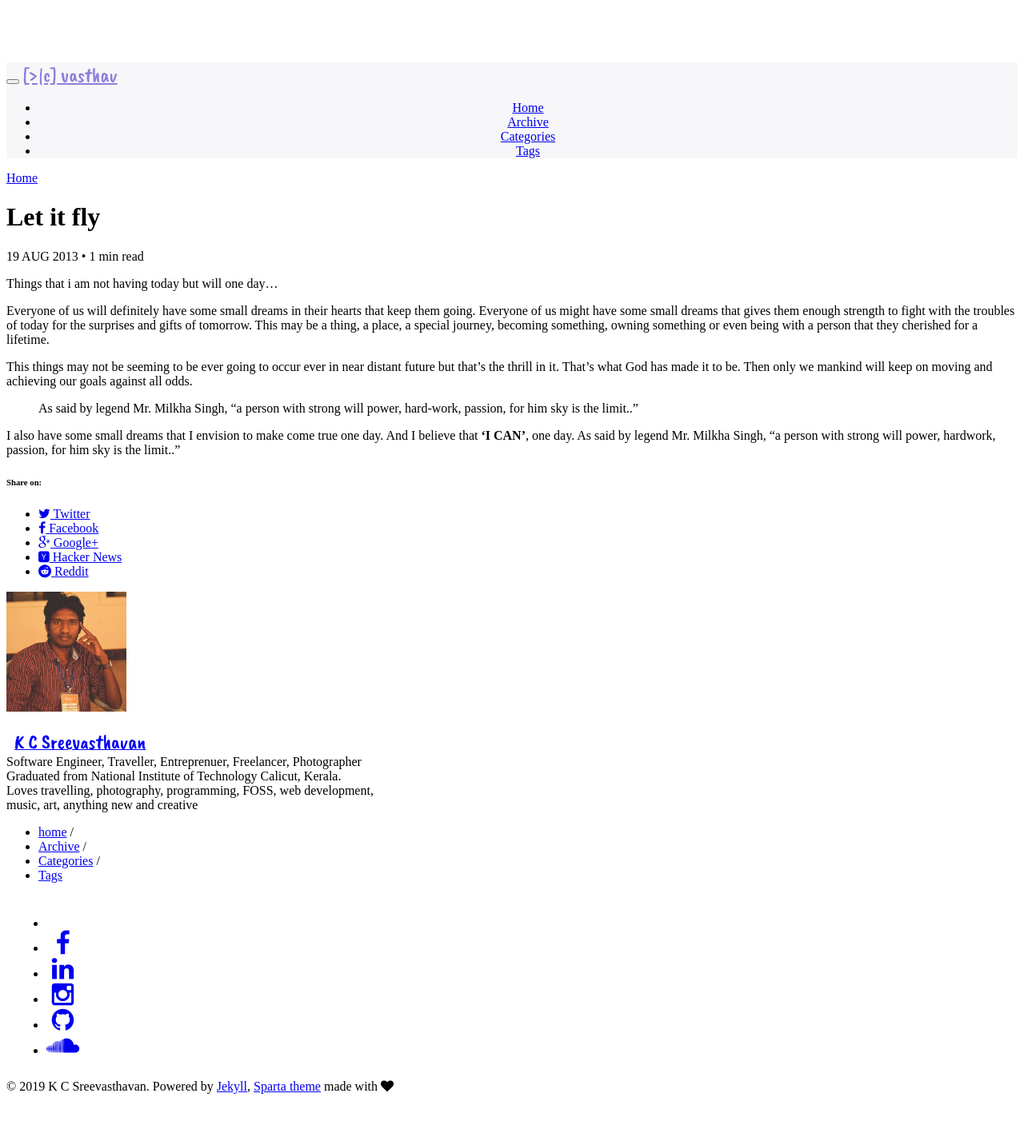
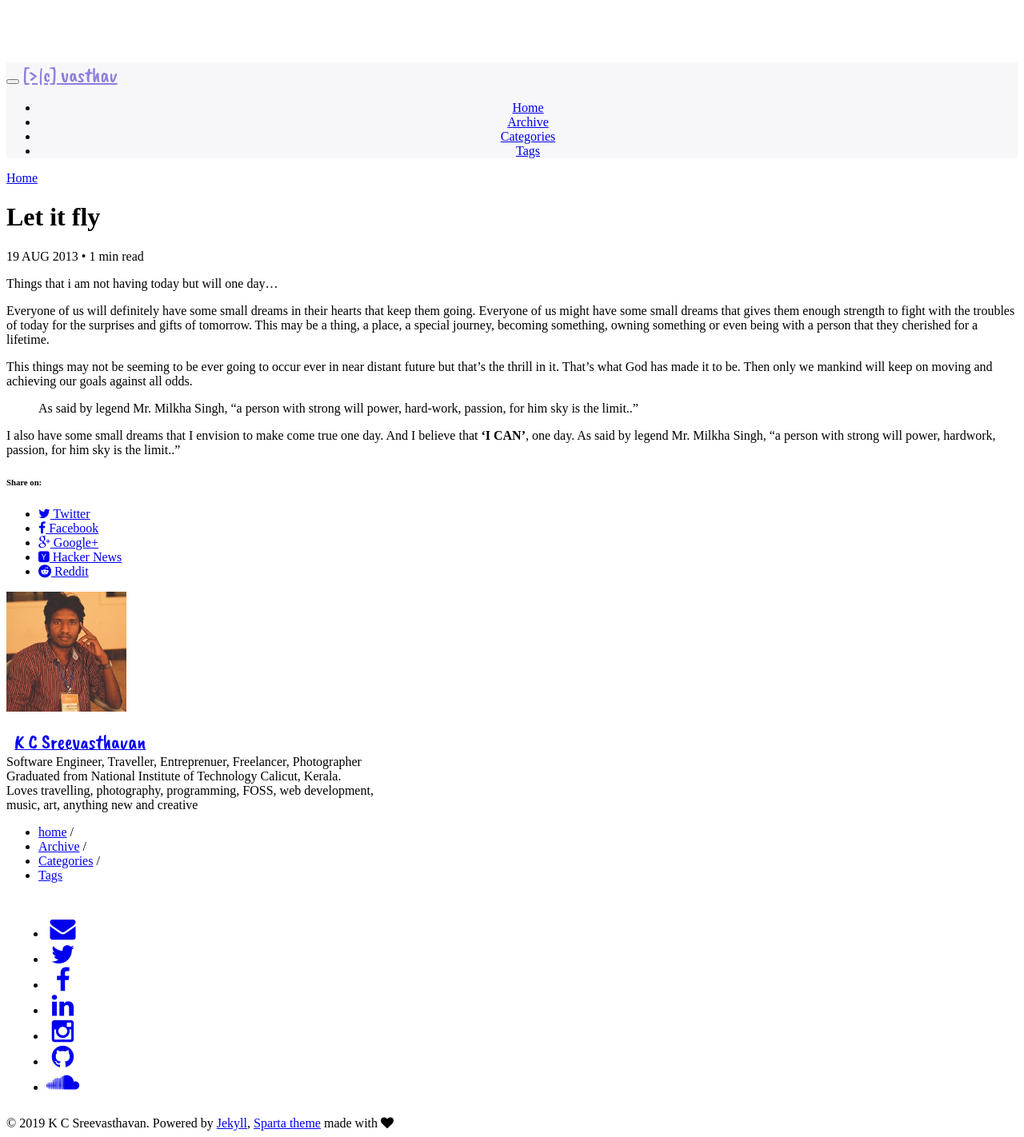
Before and after one commit to vasthav/vasthav.github.io, a Jekyll site: the page built from _posts/2013-08-19-let-it-fly.md, in a window 1280 px wide. Shown: the whole page at 80% size. Built offline with Jekyll 4.4.1, drawn with Linux system fonts in a browser that asks for light colours; comment, search, counter and statistics services are not loaded; before the commit the page ends 1376 px from its top, so only the background shows below that.

Commit message:
ui changes

```diff
--- a/_config.yml
+++ b/_config.yml
@@ -41,7 +41,8 @@ owner:
   job: Software Engineer, Traveller, Entreprenuer, Freelancer, Photographer
   bio: "Graduated from National Institute of Technology Calicut, Kerala. <br>Loves travelling, photography, programming, FOSS, web development, <br>music, art, anything new and creative"
   email: sreevasthavan@gmail.com
-  disqus-shohttps://vasthav.github.io/  twitter: me_vasthav
+  disqus-shortname: vasthav-github-io
+  twitter: me_vasthav
   facebook: sree.vasthavan
   google:
     plus: #username
--- a/_includes/social-links.html
+++ b/_includes/social-links.html
@@ -1,7 +1,8 @@
+<div class="social-links" style="padding:10px">
   <script type="text/javascript">
     // based on http://stackoverflow.com/a/10300743/280842
     function gen_mail_to_link(hs, subject) {
-    var lhs,rhs;
+      var lhs, rhs;
       var p = hs.split('@');
       lhs = p[0];
       rhs = p[1];
@@ -10,32 +11,51 @@
       document.write(rhs + "?subject=" + subject + "\"><i class=\"fa fa-2x fa-fw fa-envelope\"></i><\/a>");
     }
   </script>
-<div class="social-links" style="padding:10px">
   <ul>
     {% if author.email %}
-      <li>
+    <!-- <li>
       <script>gen_mail_to_link('{{ author.email }}', 'Hello from website');</script>
-      </li>
+    </li> -->
+    <li><a href="mailto:{{ author.email }}" class="social-link-item" target="_blank"><i class="fa fa-2x fa-fw fa-envelope"></i></a></li>
     {% endif %}
-    {% if author.twitter %}<li><a href="http://twitter.com/{{ author.twitter }}" class="social-link-item" target="_blank"><i class="fa fa-2x fa-fw fa-twitter"></i></a></li>{% endif %}
-    {% if author.facebook %}<li><a href="http://facebook.com/{{ author.facebook }}" class="social-link-item" target="_blank"><i class="fa fa-2x fa-fw fa-facebook"></i></a></li>{% endif %}
-    {% if author.google.plus %}<li><a href="http://plus.google.com/+{{ author.google.plus }}" class="social-link-item" target="_blank"><i class="fa fa-2x fa-fw fa-google-plus"></i> Google+</a></li>{% endif %}
-    {% if author.linkedin %}<li><a href="http://linkedin.com/in/{{ author.linkedin }}" class="social-link-item" target="_blank"><i class="fa fa-2x fa-fw fa-linkedin"></i></a></li>{% endif %}
-    {% if author.xing %}<li><a href="http://www.xing.com/profile/{{ author.xing }}" class="social-link-item" target="_blank"><i class="fa fa-2x fa-fw fa-xing"></i></a></li>{% endif %}
-    {% if author.instagram %}<li><a href="http://instagram.com/{{ author.instagram }}" class="social-link-item" target="_blank"><i class="fa fa-2x fa-fw fa-instagram"></i></a></li>{% endif %}
-    {% if author.tumblr %}<li><a href="http://{{ author.tumblr }}.tumblr.com" class="social-link-item" target="_blank"><i class="fa fa-2x fa-fw fa-tumblr"></i></a></li>{% endif %}
-    {% if author.github %}<li><a href="http://github.com/{{ author.github }}" class="social-link-item" target="_blank"><i class="fa fa-2x fa-fw fa-github"></i></a></li>{% endif %}
-    {% if author.stackoverflow %}<li><a href="http://stackoverflow.com/users/{{ author.stackoverflow }}" class="social-link-item" target="_blank"><i class="fa fa-2x fa-fw fa-stack-overflow"></i></a></li>{% endif %}
-    {% if author.lastfm %}<li><a href="http://lastfm.com/user/{{ author.lastfm }}" class="social-link-item" target="_blank"><i class="fa fa-2x fa-fw fa-music"></i></a></li>{% endif %}
-    {% if author.dribbble %}<li><a href="http://dribbble.com/{{ author.dribbble }}" class="social-link-item" target="_blank"><i class="fa fa-2x fa-fw fa-dribbble"></i></a></li>{% endif %}
-    {% if author.pinterest %}<li><a href="http://www.pinterest.com/{{ author.pinterest }}" class="social-link-item" target="_blank"><i class="fa fa-2x fa-fw fa-pinterest"></i></a></li>{% endif %}
-    {% if author.foursquare %}<li><a href="http://foursquare.com/{{ author.foursquare }}" class="social-link-item" target="_blank"><i class="fa fa-2x fa-fw fa-foursquare"></i></a></li>{% endif %}
-    {% if author.steam %}<li><a href="http://steamcommunity.com/id/{{ author.steam }}" class="social-link-item" target="_blank"><i class="fa fa-2x fa-fw fa-steam"></i></a></li>{% endif %}
-    {% if author.youtube %}<li><a href="https://youtube.com/user/{{ author.youtube }}" class="social-link-item" target="_blank"><i class="fa fa-2x fa-fw fa-youtube"></i></a></li>{% endif %}
-    {% if author.soundcloud %}<li><a href="http://soundcloud.com/{{ author.soundcloud }}" class="social-link-item" target="_blank"><i class="fa fa-2x fa-fw fa-soundcloud"></i></a></li>{% endif %}
-    {% if author.weibo %}<li><a href="http://www.weibo.com/{{ author.weibo }}" class="social-link-item" target="_blank"><i class="fa fa-2x fa-fw fa-weibo"></i></a></li>{% endif %}
-    {% if author.flickr %}<li><a href="http://www.flickr.com/{{ author.flickr }}" class="social-link-item" target="_blank"><i class="fa fa-2x fa-fw fa-flickr"></i></a></li>{% endif %}
-    {% if author.500px %}<li><a href="http://www.500px.com/{{ author.500px }}" class="social-link-item" target="_blank"><i class="fa fa-2x fa-fw fa-500px"></i></a></li>{% endif %}
-    {% if author.codepen %}<li><a href="http://codepen.io/{{ author.codepen }}" class="social-link-item" target="_blank"><i class="fa fa-2x fa-fw fa-codepen"></i></a></li>{% endif %}
+    {% if author.twitter %}<li><a href="http://twitter.com/{{ author.twitter }}" class="social-link-item" target="_blank"><i
+          class="fa fa-2x fa-fw fa-twitter"></i></a></li>{% endif %}
+    {% if author.facebook %}<li><a href="http://facebook.com/{{ author.facebook }}" class="social-link-item" target="_blank"><i
+          class="fa fa-2x fa-fw fa-facebook"></i></a></li>{% endif %}
+    {% if author.google.plus %}<li><a href="http://plus.google.com/+{{ author.google.plus }}" class="social-link-item"
+        target="_blank"><i class="fa fa-2x fa-fw fa-google-plus"></i> Google+</a></li>{% endif %}
+    {% if author.linkedin %}<li><a href="http://linkedin.com/in/{{ author.linkedin }}" class="social-link-item" target="_blank"><i
+          class="fa fa-2x fa-fw fa-linkedin"></i></a></li>{% endif %}
+    {% if author.xing %}<li><a href="http://www.xing.com/profile/{{ author.xing }}" class="social-link-item" target="_blank"><i
+          class="fa fa-2x fa-fw fa-xing"></i></a></li>{% endif %}
+    {% if author.instagram %}<li><a href="http://instagram.com/{{ author.instagram }}" class="social-link-item" target="_blank"><i
+          class="fa fa-2x fa-fw fa-instagram"></i></a></li>{% endif %}
+    {% if author.tumblr %}<li><a href="http://{{ author.tumblr }}.tumblr.com" class="social-link-item" target="_blank"><i
+          class="fa fa-2x fa-fw fa-tumblr"></i></a></li>{% endif %}
+    {% if author.github %}<li><a href="http://github.com/{{ author.github }}" class="social-link-item" target="_blank"><i
+          class="fa fa-2x fa-fw fa-github"></i></a></li>{% endif %}
+    <!-- {% if author.stackoverflow %}<li><a href="http://stackoverflow.com/users/{{ author.stackoverflow }}" class="social-link-item" target="_blank"><i class="fa fa-2x fa-fw fa-stack-overflow"></i></a></li>{% endif %} -->
+    {% if author.lastfm %}<li><a href="http://lastfm.com/user/{{ author.lastfm }}" class="social-link-item" target="_blank"><i
+          class="fa fa-2x fa-fw fa-music"></i></a></li>{% endif %}
+    {% if author.dribbble %}<li><a href="http://dribbble.com/{{ author.dribbble }}" class="social-link-item" target="_blank"><i
+          class="fa fa-2x fa-fw fa-dribbble"></i></a></li>{% endif %}
+    {% if author.pinterest %}<li><a href="http://www.pinterest.com/{{ author.pinterest }}" class="social-link-item"
+        target="_blank"><i class="fa fa-2x fa-fw fa-pinterest"></i></a></li>{% endif %}
+    {% if author.foursquare %}<li><a href="http://foursquare.com/{{ author.foursquare }}" class="social-link-item"
+        target="_blank"><i class="fa fa-2x fa-fw fa-foursquare"></i></a></li>{% endif %}
+    {% if author.steam %}<li><a href="http://steamcommunity.com/id/{{ author.steam }}" class="social-link-item" target="_blank"><i
+          class="fa fa-2x fa-fw fa-steam"></i></a></li>{% endif %}
+    {% if author.youtube %}<li><a href="https://youtube.com/user/{{ author.youtube }}" class="social-link-item" target="_blank"><i
+          class="fa fa-2x fa-fw fa-youtube"></i></a></li>{% endif %}
+    {% if author.soundcloud %}<li><a href="http://soundcloud.com/{{ author.soundcloud }}" class="social-link-item"
+        target="_blank"><i class="fa fa-2x fa-fw fa-soundcloud"></i></a></li>{% endif %}
+    {% if author.weibo %}<li><a href="http://www.weibo.com/{{ author.weibo }}" class="social-link-item" target="_blank"><i
+          class="fa fa-2x fa-fw fa-weibo"></i></a></li>{% endif %}
+    {% if author.flickr %}<li><a href="http://www.flickr.com/{{ author.flickr }}" class="social-link-item" target="_blank"><i
+          class="fa fa-2x fa-fw fa-flickr"></i></a></li>{% endif %}
+    {% if author.500px %}<li><a href="http://www.500px.com/{{ author.500px }}" class="social-link-item" target="_blank"><i
+          class="fa fa-2x fa-fw fa-500px"></i></a></li>{% endif %}
+    {% if author.codepen %}<li><a href="http://codepen.io/{{ author.codepen }}" class="social-link-item" target="_blank"><i
+          class="fa fa-2x fa-fw fa-codepen"></i></a></li>{% endif %}
   </ul>
 </div>
```
Also changed, not shown: 7 other files. Lines whose indentation alone changed are shown as unchanged.
